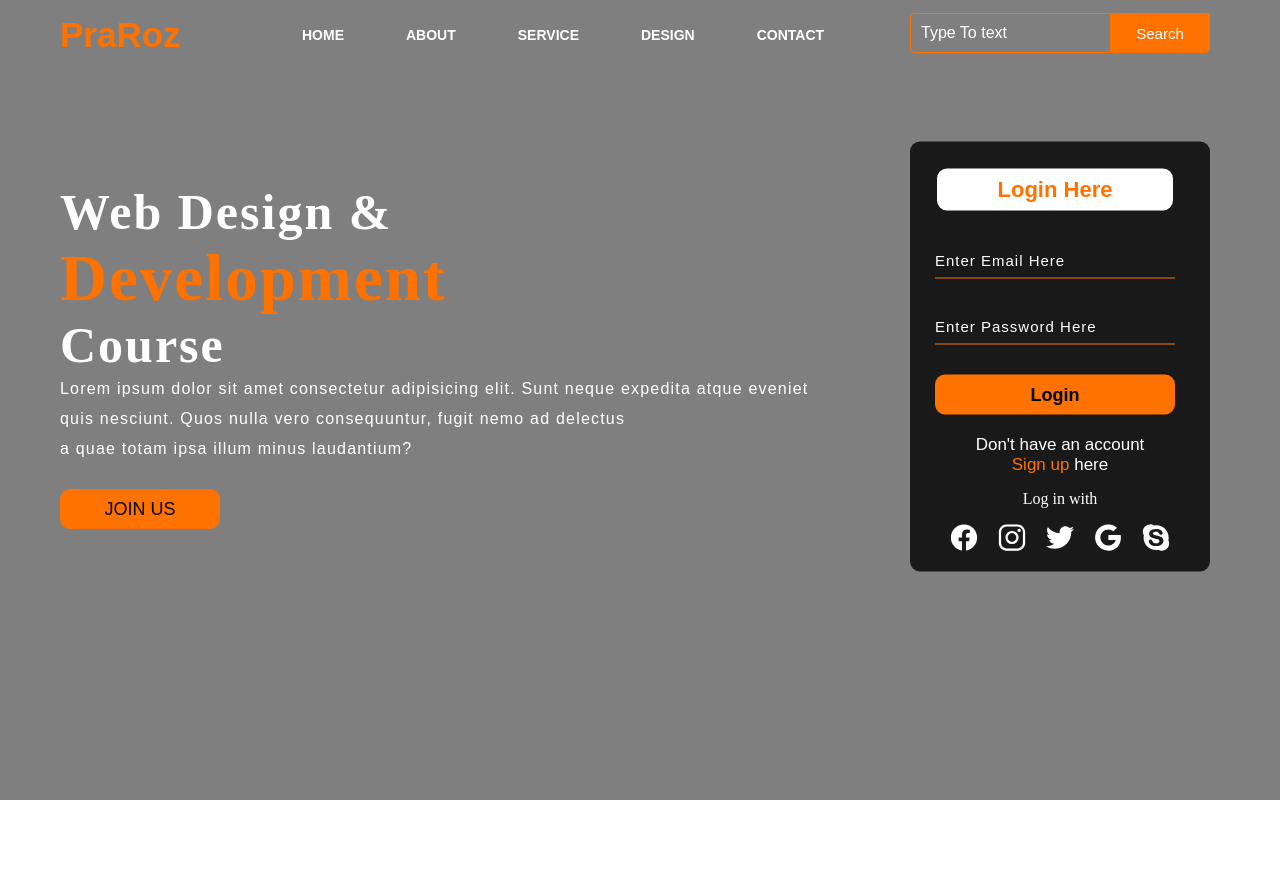
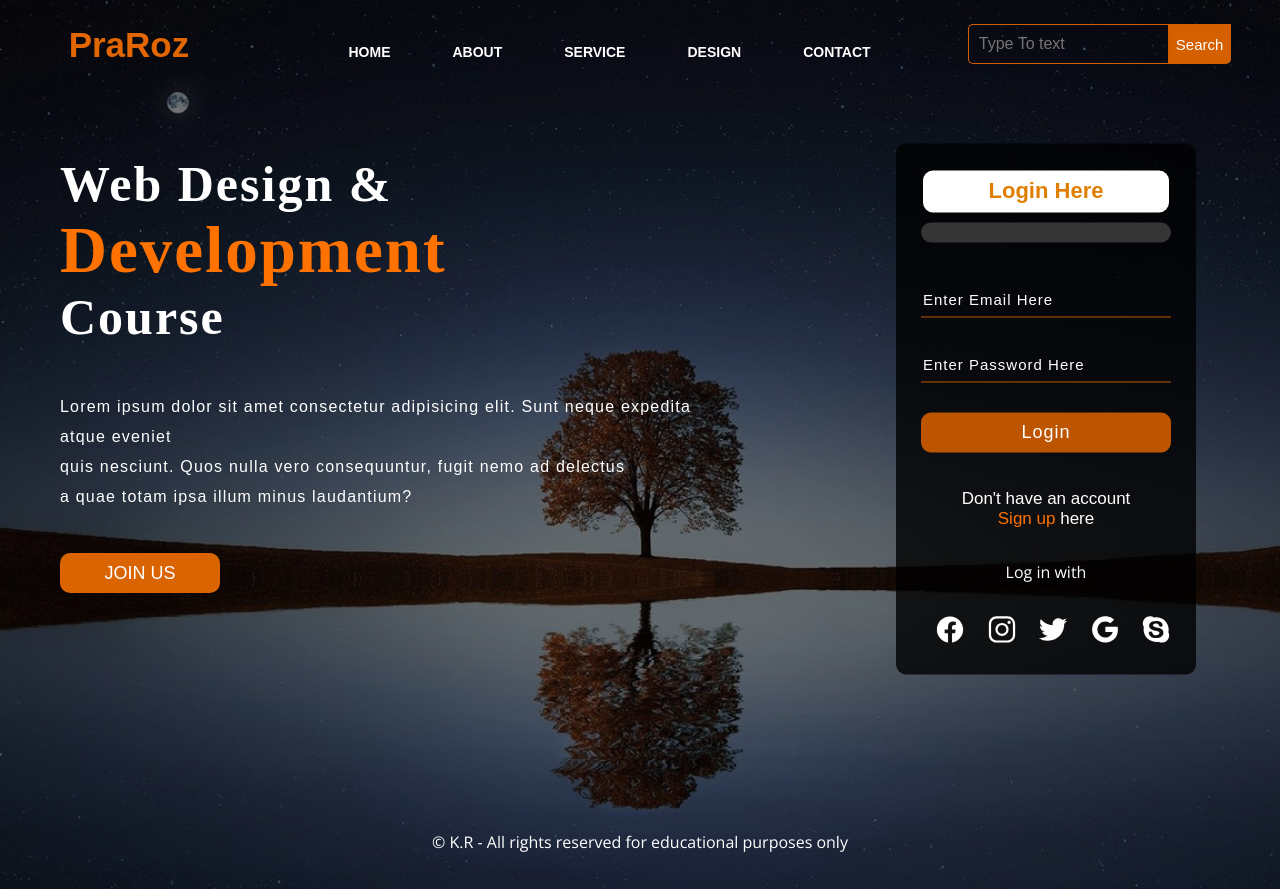
Before and after one commit to RaharisonKevin/PraRoz, a plain HTML site: page index.html in a window 1280 px wide. Before the commit the page ends 800 px from the top, so only its background shows below. Drawn offline with nearby package versions, Linux system fonts and the light colour scheme; files that its build step writes are made by us from their sources.

Commit message:
Ceci est un push

```diff
--- a/css/style.css
+++ b/css/style.css
@@ -1,59 +1,100 @@
-* {
+@import url("https://fonts.googleapis.com/css2?family=Open+Sans:wght@300&display=swap");
+
+/* Reset */
+
+html {
+    font-size: 62.5%;
+    scroll-behavior: smooth;
+}
+
+body {
+    font-size: 1.6rem;
+    font-family: "Open Sans", sans-serif;
+    margin: 0
+}
+
+section,
+figure,
+h1,
+h2,
+h3,
+ol,
+ul {
     margin: 0;
     padding: 0;
+    list-style: none;
 }
 
-.main {
+a {
+    color: #000;
+    text-decoration: none;
+}
+
+* {
+    box-sizing: border-box;
+}
+
+button {
+    padding: 0;
+    border: 0;
+    background-color: transparent;
+}
+
+
+/* HEADER */
+
+header {
+    height: 7.5rem;
+    max-width: 130rem;
+    margin: 0 auto;
+    display: flex;
+    justify-content: space-around;
+    align-items: center;
+}
+
+body {
     width: 100%;
-    background: linear-gradient(to top, rgba(0, 0, 0, 0.5)50%, rgba(0, 0, 0, 0.5)50%), url(1.jpg);
+    background: linear-gradient(to top, rgba(0, 0, 0, 0.5) 25%, rgba(0, 0, 0, 0.5) 25%), url(../asset/1.jpg);
     background-position: center;
     background-size: cover;
-    height: 100vh;
+    height: auto;
 }
 
-.navbar {
-    width: 1200px;
-    height: 75px;
+header .navbar {
+    max-width: 120rem;
     margin: auto;
 }
 
-.icon {
-    width: 200px;
-    float: left;
-    height: 70px;
+header .logo {
+    color: #e26601;
+    font-size: 3.5rem;
+    font-family: Arial;
+    padding-left: 2rem;
+    padding-top: 1rem;
+    margin-top: .5rem;
 }
 
-.logo {
-    color: #ff7200;
-    font-size: 35px;
-    font-family: Arial;
-    padding-left: 20px;
-    float: left;
-    padding-top: 10px;
-    margin-top: 5px
+header .menu {
+    display: inline-block;
+    max-width: 120rem;
 }
 
-.menu {
-    width: 400px;
+header ul {
     float: left;
-    height: 70px;
+    justify-content: center;
+    align-items: center;
+    display: flex;
 }
 
-ul {
-    float: left;
-    display: flex;
-    justify-content: center;
-    align-items: center;
+header ul li {
+    list-style: none;
+    margin-left: 6.2rem;
+    margin-top: 2.7rem;
+    font-size: 1.4rem;
+    width: 100%;
 }
 
-ul li {
-    list-style: none;
-    margin-left: 62px;
-    margin-top: 27px;
-    font-size: 14px;
-}
-
-ul li a {
+header ul li a {
     text-decoration: none;
     color: #fff;
     font-family: Arial;
@@ -61,213 +102,331 @@ ul li a {
     transition: 0.4s ease-in-out;
 }
 
-ul li a:hover {
-    color: #ff7200;
+header ul li a:hover {
+    color: #BD5500;
 }
 
-.search {
-    width: 330px;
+header .search {
+    max-width: 33rem;
     float: left;
-    margin-left: 270px;
 }
 
-.srch {
-    font-family: 'Times New Roman';
-    width: 200px;
-    height: 40px;
+header .srch {
+    max-width: 20rem;
+    height: 4rem;
     background: transparent;
-    border: 1px solid #ff7200;
-    margin-top: 13px;
+    border: .1rem solid #d15f02;
+    margin-top: 1.3rem;
     color: #fff;
     border-right: none;
-    font-size: 16px;
+    font-size: 1.6rem;
     float: left;
-    padding: 10px;
-    border-bottom-left-radius: 5px;
-    border-top-left-radius: 5px;
+    padding: 1rem;
+    border-bottom-left-radius: .5rem;
+    border-top-left-radius: .5rem;
 }
 
-.btn {
-    width: 100px;
-    height: 40px;
-    background: #ff7200;
-    border: 2px solid #ff7200;
-    margin-top: 13px;
+header form input[type="submit"] {
+    max-width: 10rem;
+    height: 4rem;
+    background: #d46000;
+    border: .2rem solid #d15f02;
+    margin-top: 1.3rem;
     color: #fff;
-    font-size: 15px;
-    border-bottom-right-radius: 5px;
-    border-bottom-right-radius: 5px;
+    font-size: 1.5rem;
+    border-bottom-right-radius: .5rem;
+    border-bottom-right-radius: .5rem;
     transition: 0.2s ease;
     cursor: pointer;
 }
 
-.btn:hover {
+header form input[type="submit"]:hover {
     color: #000;
 }
 
-.btn:focus {
+header form input[type="submit"]:focus {
     outline: none;
 }
 
-.srch:focus {
+header .srch:focus {
     outline: none;
 }
 
-.content {
-    width: 1200px;
+main {
+    height: 80vh;
+    display: block;
+    margin: 4rem auto;
+}
+
+main .content {
+    max-width: 120rem;
     height: auto;
     margin: auto;
+    padding-top: 4rem;
     color: #fff;
-    position: relative;
 }
 
-.content .par {
-    padding-left: 20px;
-    padding-bottom: 25px;
+main .content .par {
+    padding-left: 2rem;
+    max-width: 70rem;
+    padding-bottom: 2.5rem;
     font-family: Arial;
-    letter-spacing: 1.2px;
-    line-height: 30px;
+    letter-spacing: .12rem;
+    line-height: 3rem;
 }
 
-.content h1 {
+main .content h1,
+h2 {
     font-family: 'Times New Roman';
-    font-size: 50px;
-    padding-left: 20px;
-    margin-top: 9%;
-    letter-spacing: 2px;
+    font-size: 5rem;
+    padding-left: 2rem;
+    letter-spacing: .2rem;
 }
 
-.content .cn {
-    width: 160px;
-    height: 40px;
-    background: #ff7200;
+main .content .cn {
+    font-family: sans-serif;
+    max-width: 16rem;
+    height: 4rem;
+    background: #da6302;
     border: none;
-    margin-bottom: 10px;
-    margin-left: 20px;
-    font-size: 18px;
-    border-radius: 10px;
+    padding: 1rem;
+    margin-bottom: 1rem;
+    margin-left: 2rem;
+    font-size: 1.8rem;
+    border-radius: 1rem;
     cursor: pointer;
-    transition: .4s ease;
-}
-
-.content .cn a {
+    text-align: center;
     text-decoration: none;
-    color: #000;
+    color: #fff;
+    display: block;
     transition: .3s ease;
 }
 
-.cn:hover {
+main .cn:hover {
+    font-size: 2.5rem;
     background-color: #fff;
+    color: #000;
 }
 
-.content span {
+main .content span {
     color: #ff7200;
-    font-size: 65px
+    font-size: 6.5rem;
 }
 
-.form {
-    width: 250px;
-    height: 380px;
-    background: linear-gradient(to top, rgba(0, 0, 0, 0.8)50%, rgba(0, 0, 0, 0.8)50%);
+main .form {
+    display: block;
+    max-width: 30rem;
+    max-height: 65rem;
+    background: linear-gradient(to top, rgba(0, 0, 0, 0.8) 25%, rgba(0, 0, 0, 0.8) 25%);
     position: absolute;
-    top: -20px;
-    left: 870px;
+    top: 17rem;
+    left: 70%;
     transform: translate(0%, -5%);
-    border-radius: 10px;
-    padding: 25px;
+    border-radius: 1rem;
+    padding: 2.5rem;
 }
 
-.form h2 {
-    width: 220px;
+.warning {
+    display: block;
+    color: #f00000;
+    background-color: rgb(53, 53, 53);
+    border-radius: 1rem;
+    padding: 1rem;
+    margin: 1rem auto;
+    text-align: center;
+    width: 100%;
+}
+
+.success {
+    display: block;
+    border-radius: 1rem;
+    padding: 1rem;
+    margin: 1rem auto;
+    background-color: rgb(53, 53, 53);
+    color: rgb(0, 188, 0);
+    text-align: center;
+    width: 100%;
+}
+
+main section .form form {
+    width: 100%;
+    display: block;
+}
+
+main section .form h3 {
     font-family: sans-serif;
     text-align: center;
-    color: #ff7200;
-    font-size: 22px;
+    color: #df7e00;
+    font-size: 2.2rem;
     background-color: #fff;
-    border-radius: 10px;
-    margin: 2px;
-    padding: 8px;
+    border-radius: 1rem;
+    margin: .2rem;
+    padding: .8rem;
 }
 
-.form input {
-    width: 240px;
-    height: 35px;
+main .form input {
+    width: 100%;
+    height: 3.5rem;
     background: transparent;
-    border-bottom: 1px solid #ff7200;
+    border-bottom: .1rem solid #BD5500;
     border-top: none;
     border-right: none;
     border-left: none;
     color: #fff;
-    font-size: 15px;
-    letter-spacing: 1px;
-    margin-top: 30px;
+    font-size: 1.5rem;
+    letter-spacing: .1rem;
+    margin-top: 3rem;
     font-family: sans-serif;
 }
 
-.form input:focus {
+main .form ul {
+    display: flex;
+    justify-content: space-between;
+    align-items: center;
+}
+
+main .form input:focus {
     outline: none;
 }
 
-::placeholder {
+main ::placeholder {
     color: #fff;
     font-family: Arial;
 }
 
-.btnn {
-    width: 240px;
-    height: 40px;
-    background: #ff7200;
+main .form input[type="submit"] {
+    height: 4rem;
+    background: #BD5500;
     border: none;
-    margin-top: 30px;
-    font-size: 18px;
-    border-radius: 10px;
+    margin-top: 3rem;
+    font-size: 1.8rem;
+    border-radius: 1rem;
     cursor: pointer;
     color: #fff;
     transition: 0.4s ease;
 }
 
-.btnn:hover {
+main .form input[type="submit"]:hover {
     background: #fff;
-    color: #ff7200;
+    color: #BD5500;
 }
 
-.btnn a {
+main .form input[type="submit"] a {
     text-decoration: none;
     color: #000;
     font-weight: bold;
 }
 
-.form .link {
-    font-family: Arial, Helvetica, sans-serif;
-    font-size: 17px;
-    padding-top: 20px;
+main .form .link {
+    font-family: sans-serif;
+    font-size: 1.7rem;
+    padding-top: 2rem;
     text-align: center;
 }
 
-.form .link a {
+main .form .link a {
     text-decoration: none;
     color: #ff7200;
 }
 
-.liw {
-    padding-top: 15px;
-    padding-bottom: 10px;
+main .form .link span {
+    color: #fff;
+}
+
+main .log {
+    padding-top: 1.5rem;
+    padding-bottom: 1rem;
     text-align: center;
 }
 
-.icons a {
+main .icons a {
     text-decoration: none;
     color: #fff;
 }
 
-.icons ion-icon {
+main .icons ion-icon {
     color: #fff;
-    font-size: 30px;
-    padding-left: 14px;
-    padding-top: 5px;
+    font-size: 3rem;
+    padding-left: 1.4rem;
+    padding-top: .5rem;
     transition: 0.3s ease;
 }
 
-.icons ion-icon:hover {
-    color: #ff7200;
+main .icons ion-icon:hover {
+    color: #BD5500;
 }
+
+footer {
+    display: block;
+    padding: 2rem;
+}
+
+footer p {
+    color: #fff;
+    text-align: center;
+}
+
+@media screen and (max-width: 60rem) {
+    header {
+        align-items: center;
+        text-align: center;
+        height: auto;
+        flex-direction: column;
+        align-self: auto;
+    }
+    header .menu {
+        display: flex;
+    }
+    header .menu ul {
+        display: flex;
+        align-content: flex-end;
+        flex-wrap: wrap;
+        flex-direction: column;
+        justify-content: center;
+        align-items: center;
+    }
+    main,
+    header,
+    footer {
+        padding: 1rem;
+    }
+    header .logo {
+        text-align: center;
+        padding-left: 0rem;
+    }
+    main .content {
+        padding-top: 0rem;
+    }
+    main .content h1 {
+        text-align: center;
+        font-size: 4rem;
+    }
+    main .content h2 {
+        font-family: 'Times New Roman';
+        font-size: 5rem;
+        padding-left: 2rem;
+        letter-spacing: .2rem;
+    }
+    main .content span {
+        font-size: 4rem;
+    }
+    main .content .par {
+        text-align: start;
+    }
+    main .content .cn {
+        margin: 0 auto;
+    }
+    main .form {
+        position: relative;
+        display: block;
+        margin: 0rem auto;
+        left: 0;
+        top: 4rem;
+    }
+    main {
+        height: 100%;
+    }
+    main {
+        height: 100%;
+    }
+}
--- a/index.html
+++ b/index.html
@@ -2,19 +2,18 @@
 <html lang="en">
 
 <head>
-    <title>Webpage Design</title>
-    <link rel="stylesheet" href="style.css">
+    <meta charset="UTF-8">
+    <meta http-equiv="X-UA-Compatible" content="IE=edge">
+    <meta name="viewport" content="width=device-width, initial-scale=1.0">
+    <title>PraRoz</title>
+    <meta name="description" content="TP_PraRoz">
+    <link rel="stylesheet" href="./css/style.css">
 </head>
 
 <body>
-
-    <div class="main">
-        <div class="navbar">
-            <div class="icon">
-                <h2 class="logo">PraRoz</h2>
-            </div>
-
-            <div class="menu">
+    <header>
+        <h1 class="logo">PraRoz</h1>
+        <nav class="menu">
             <ul>
                 <li><a href="#">HOME</a></li>
                 <li><a href="#">ABOUT</a></li>
@@ -22,55 +21,70 @@
                 <li><a href="#">DESIGN</a></li>
                 <li><a href="#">CONTACT</a></li>
             </ul>
-            </div>
+        </nav>
+        <form action="https://www.google.com/search" class="search" method="get" name="searchform">
+            <input class="srch" type="search" name="q" placeholder="Type To text" id="search" aria-required="true" aria-labelledby="search" required>
+            <input type="submit" name="bouton" value="Search">
+        </form>
+    </header>
+    <main>
+        <section class="content">
+            <h2>Web Design & <br><span>Development</span> <br>Course</h2>
+            <p class="par"><br>Lorem ipsum dolor sit amet consectetur adipisicing elit. Sunt neque expedita atque eveniet <br> quis nesciunt. Quos nulla vero consequuntur, fugit nemo ad delectus
+                <br> a quae totam ipsa illum minus laudantium?
+            </p>
 
-            <div class="search">
-                <input class="srch" type="search" name="" placeholder="Type To text">
-                <a href="#"> <button class="btn">Search</button></a>
-            </div>
+            <a href="#" class="cn">JOIN US</a>
 
-        </div>
-        <div class="content">
-            <h1>Web Design & <br><span>Development</span> <br>Course</h1>
-            <p class="par">Lorem ipsum dolor sit amet consectetur adipisicing elit. Sunt neque expedita atque eveniet <br> quis nesciunt. Quos nulla vero consequuntur, fugit nemo ad delectus
-                <br> a quae totam ipsa illum minus laudantium?</p>
-
-            <button class="cn"><a href="#">JOIN US</a></button>
-
-            <div class="form">
-                <h2>Login Here</h2>
-                <input type="email" name="email" placeholder="Enter Email Here">
-                <input type="password" name="" placeholder="Enter Password Here">
-                <button class="btnn"><a href="#">Login</a></button>
+            <section class="form">
+                <h3>Login Here</h3>
+                <p class="warning success"></p>
+                <form action="#" method="get">
+                    <input type="email" name="email" placeholder="Enter Email Here" id="email" aria-required="true" aria-labelledby="email" required>
+                    <input type="password" name="password" placeholder="Enter Password Here" id="password" aria-required="true" aria-labelledby="password" required>
+                    <input type="submit" name="login" value="Login">
+                </form>
 
                 <p class="link">Don't have an account<br>
-                    <a href="#">Sign up </a> here</a>
+                    <a href="#">Sign up </a>here
                 </p>
-                <p class="liw">Log in with</p>
+                <p class="log">Log in with</p>
 
-                <div class="icons">
+                <ul class="icons">
+                    <li>
                         <a href="#">
                             <ion-icon name="logo-facebook"></ion-icon>
                         </a>
+                    </li>
+                    <li>
                         <a href="#">
                             <ion-icon name="logo-instagram"></ion-icon>
                         </a>
+                    </li>
+                    <li>
                         <a href="#">
                             <ion-icon name="logo-twitter"></ion-icon>
                         </a>
+                    </li>
+                    <li>
                         <a href="#">
                             <ion-icon name="logo-google"></ion-icon>
                         </a>
+                    </li>
+                    <li>
                         <a href="#">
                             <ion-icon name="logo-skype"></ion-icon>
                         </a>
-                </div>
+                    </li>
+                </ul>
+            </section>
+        </section>
 
-            </div>
-        </div>
-    </div>
-    </div>
-    </div>
+    </main>
+    <footer>
+        <p>&copy; K.R - All rights reserved for educational purposes only</p>
+    </footer>
+    <script src="./js/app.js"></script>
     <script src="https://unpkg.com/ionicons@5.4.0/dist/ionicons.js"></script>
 </body>
 
```
Also changed, not shown: js/app.js (added, +36 -0 lines), asset/1.jpg (added), 1 other file. Lines whose indentation alone changed are shown as unchanged.
